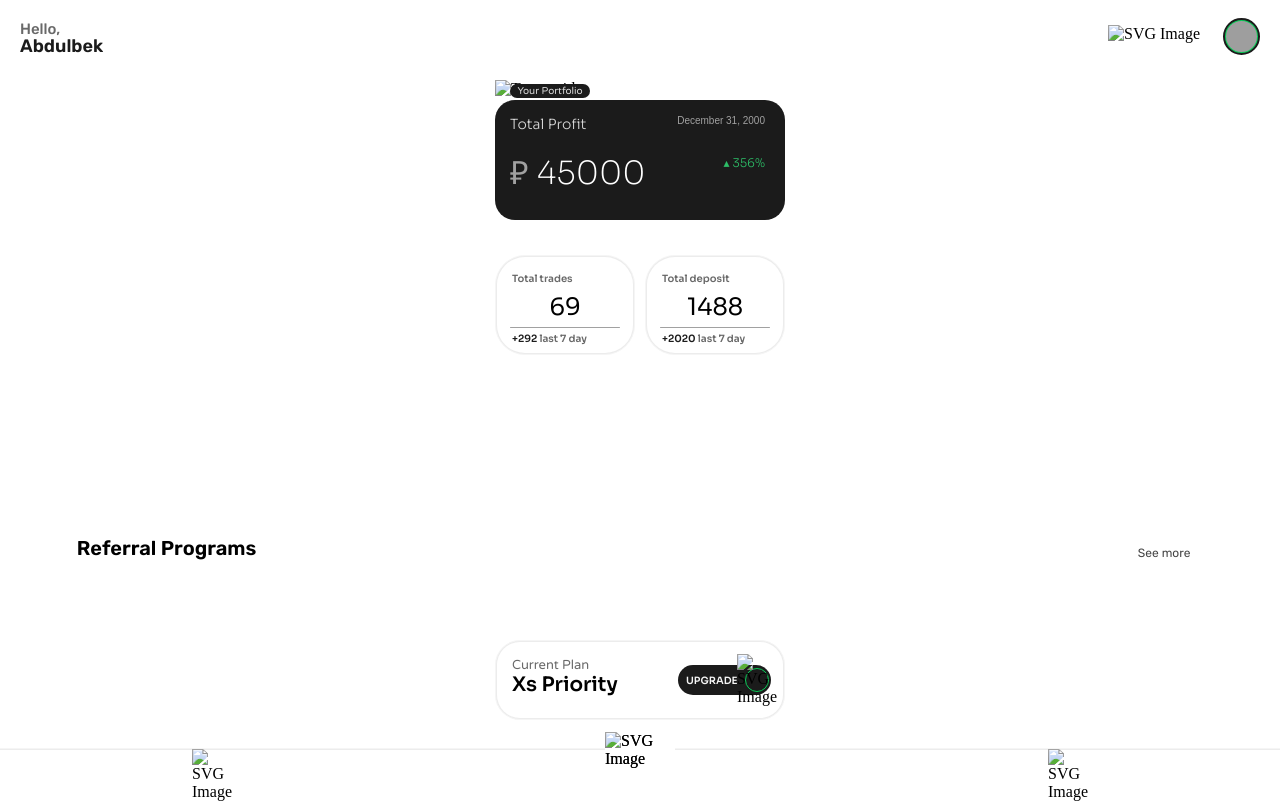
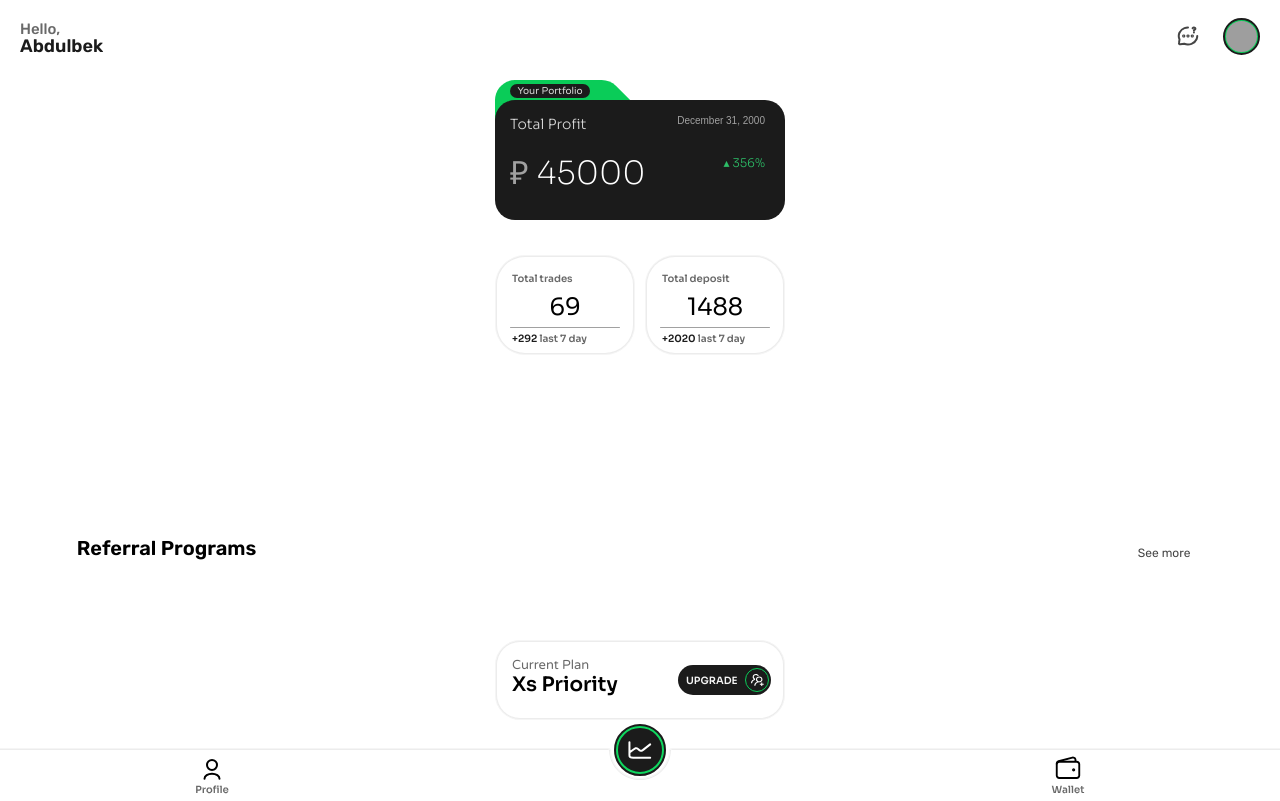
Before and after one commit to CryXxXx/lean, a plain HTML site: page index.html in a window 1280 px wide. Drawn offline with Linux system fonts and the light colour scheme; grey boxes are pictures that could not be loaded; a web font is replaced by a local one.

Commit message:
Update index.html

```diff
--- a/index.html
+++ b/index.html
@@ -15,7 +15,7 @@
         </div>
     </div>
     <div class="svg-container">
-        <img src="assets/icon-support.svg" alt="SVG Image">
+        <img src="icon-support.svg" alt="SVG Image">
     </div>
     <div class="container">
         <div class="black-rectangle">
@@ -24,7 +24,7 @@
             <div class="profit-amount">45000</div>
             <div class="percent">356</div>
         </div>
-        <img src="assets/Polygon 1.svg" alt="Trapezoid" class="trapezoid-svg">
+        <img src="Polygon 1.svg" alt="Trapezoid" class="trapezoid-svg">
     </div>
     <div class="small-black-rectangle">
         <div class="rectangle-text">Your Portfolio</div>
@@ -54,7 +54,7 @@
             <div class="upgrade-rectangle">
                 <div class="upgrade">UPGRADE</div>
                 <div class="black-circle">
-                    <img src="assets/referral.svg" alt="SVG Image">
+                    <img src="referral.svg" alt="SVG Image">
                 </div>
             </div>
         </div>
@@ -62,17 +62,17 @@
     <div class="bottom-line"></div>
     <div class="button-container">
       <div class="viemka">
-        <img src="assets/viemka.svg" alt="SVG Image" class="svg1">
+        <img src="viemka.svg" alt="SVG Image" class="svg1">
       </div>
       <div class="PlayButton">
-        <img src="assets/PlayButton.svg" alt="SVG Image">
+        <img src="PlayButton.svg" alt="SVG Image">
       </div>
     </div>
     <div class="bottom-icon left">
-      <img src="assets/profButton.svg" alt="SVG Image">
+      <img src="profButton.svg" alt="SVG Image">
     </div>
     <div class="bottom-icon right">
-      <img src="assets/walButton.svg" alt="SVG Image">
+      <img src="walButton.svg" alt="SVG Image">
     </div>
 </body>
 </html>
```
